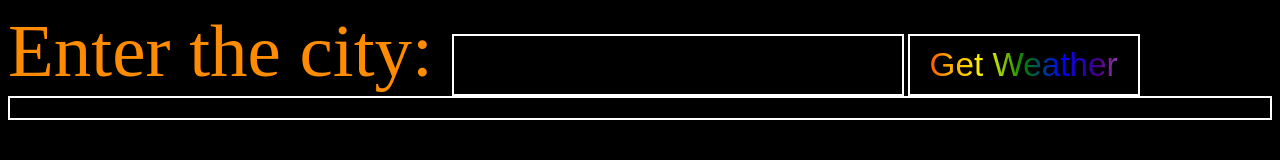
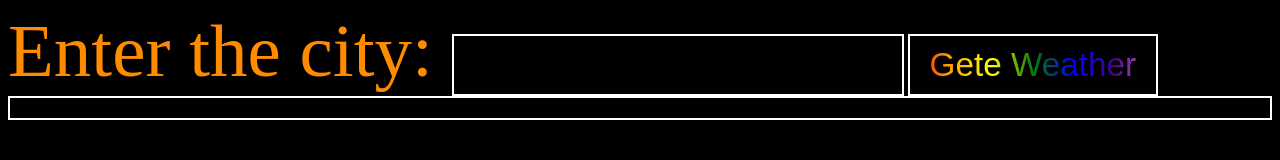
Before and after one commit to NewAmazingPVP/Weather-Info-Website, a plain HTML site: page index.html in a window 1280 px wide. Drawn offline with nearby package versions, Linux system fonts and the light colour scheme.

Commit message:
Update index.html

```diff
--- a/index.html
+++ b/index.html
@@ -8,7 +8,7 @@
 <body>
   <label for="app" id="question">Enter the city: </label>
   <input type="text" id="city">
-  <button id="getWeather">Get Weather</button>
+  <button id="getWeather">Gete Weather</button>
   <div id="output"></div>
 </body>
 </html>
```
